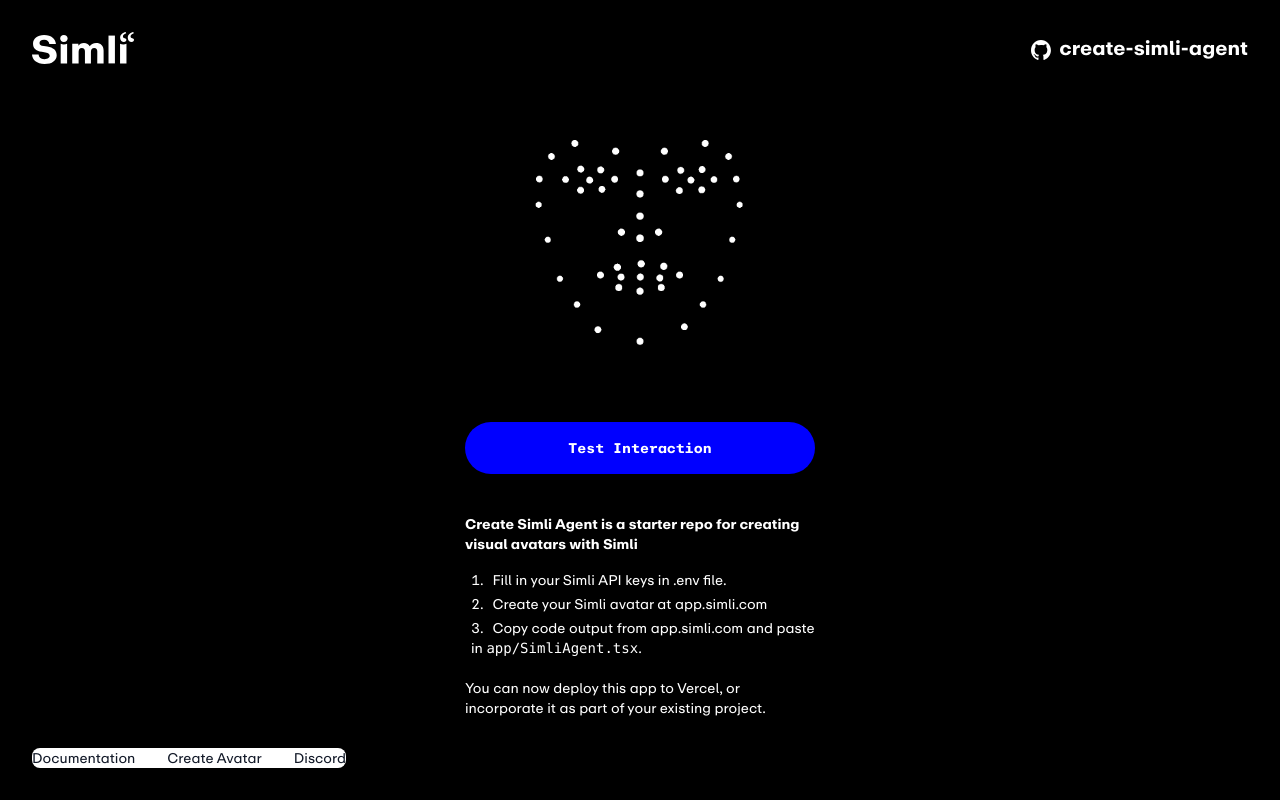
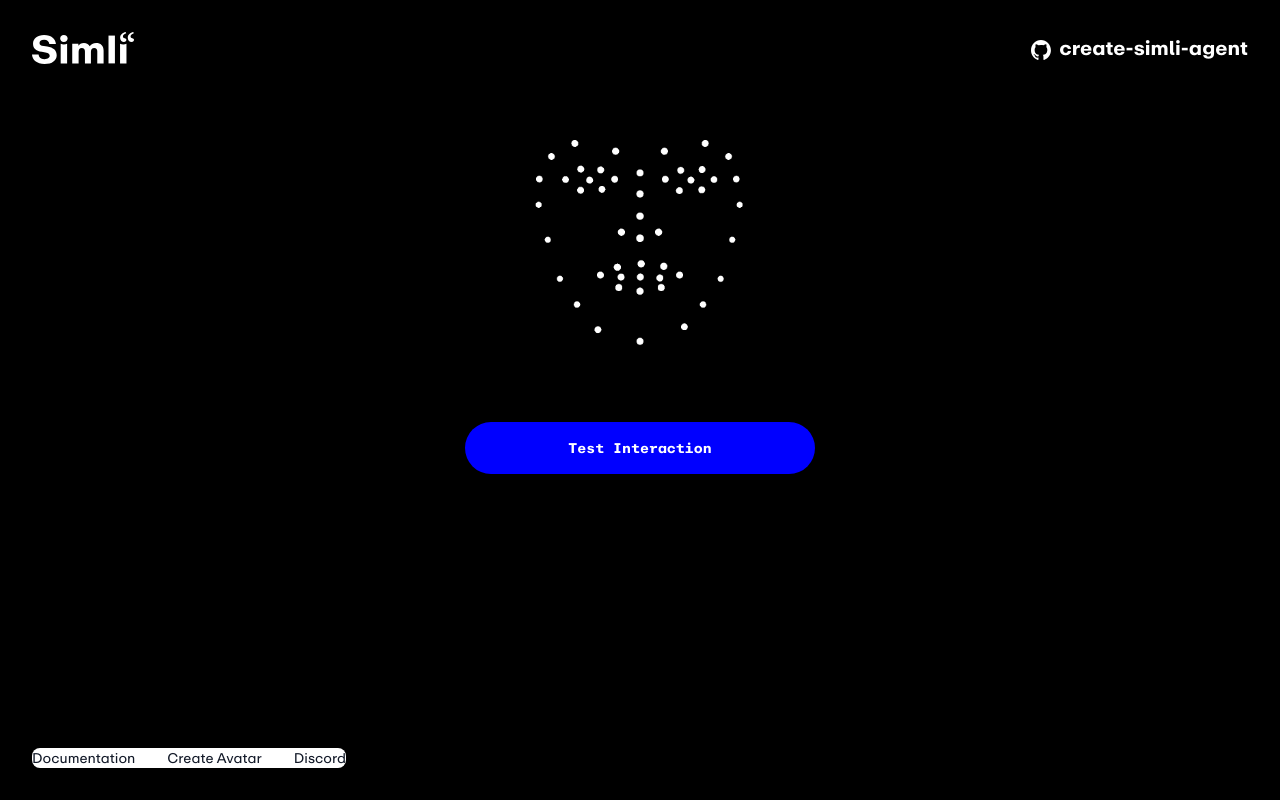
Before and after one commit to robertcedwards/simpli, a Next.js app: page / in a window 1280 px wide. Built offline with nearby package versions, Linux system fonts and the light colour scheme; no server answers.

Commit message:
removed generic content

```diff
--- a/app/page.tsx
+++ b/app/page.tsx
@@ -45,29 +45,6 @@
           />
         </div>
       </div>
-
-      <div className="max-w-[350px] font-thin flex flex-col items-center ">
-        <span className="font-bold mb-[8px] leading-5 ">
-          {" "}
-          Create Simli Agent is a starter repo for creating visual avatars with
-          Simli{" "}
-        </span>
-        <ul className="list-decimal list-inside max-w-[350px] ml-[6px] mt-2">
-          <li className="mb-1">
-            Fill in your Simli API keys in .env file.
-          </li>
-          <li className="mb-1">
-            Create your Simli avatar at app.simli.com
-          </li>
-          <li className="mb-1">
-            Copy code output from app.simli.com and paste in <code>app/SimliAgent.tsx</code>.
-          </li>
-        </ul>
-        <span className=" mt-[16px]">
-          You can now deploy this app to Vercel, or incorporate it as part of
-          your existing project.
-        </span>
-      </div>
     </div>
   );
 };
```
